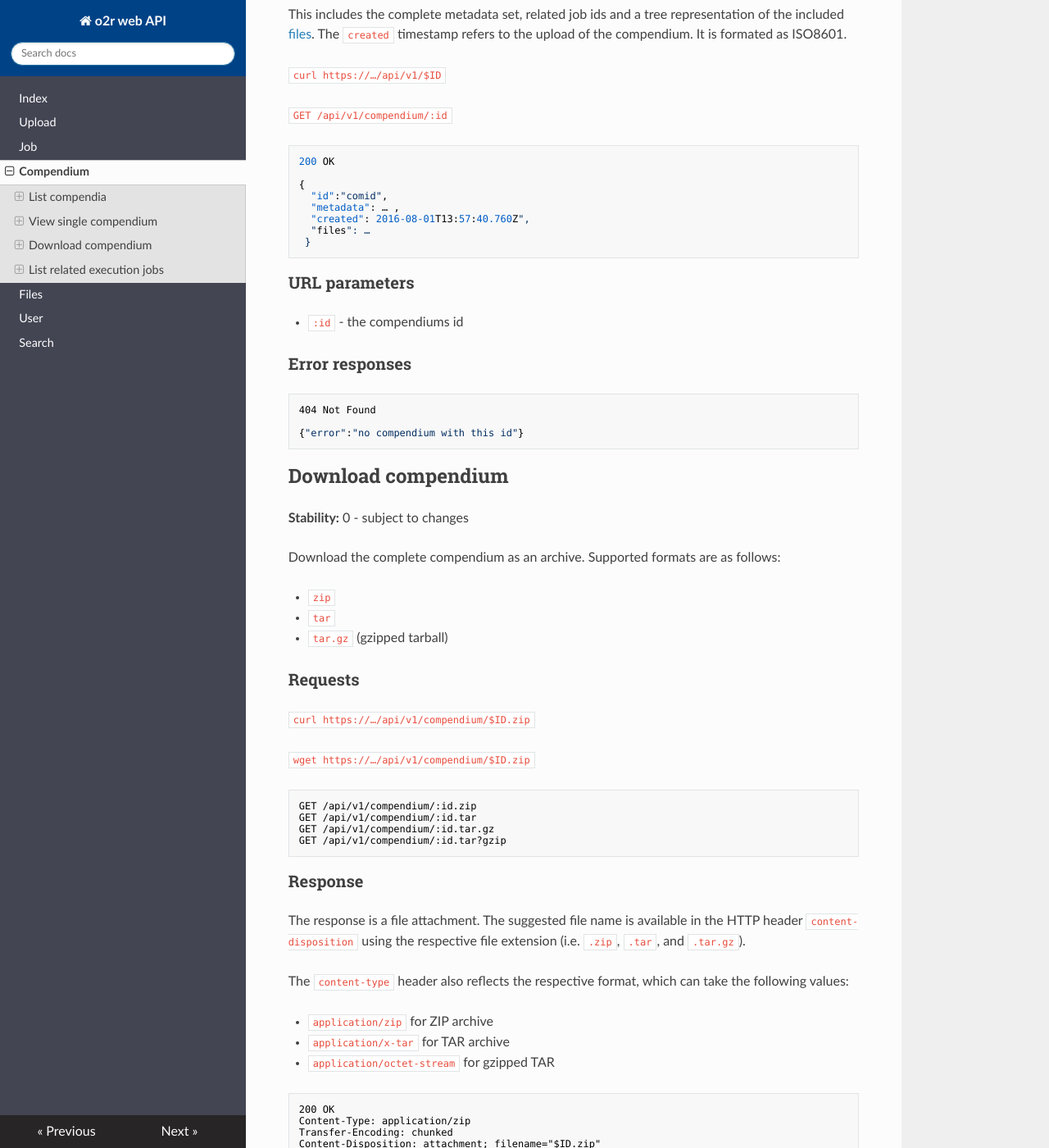
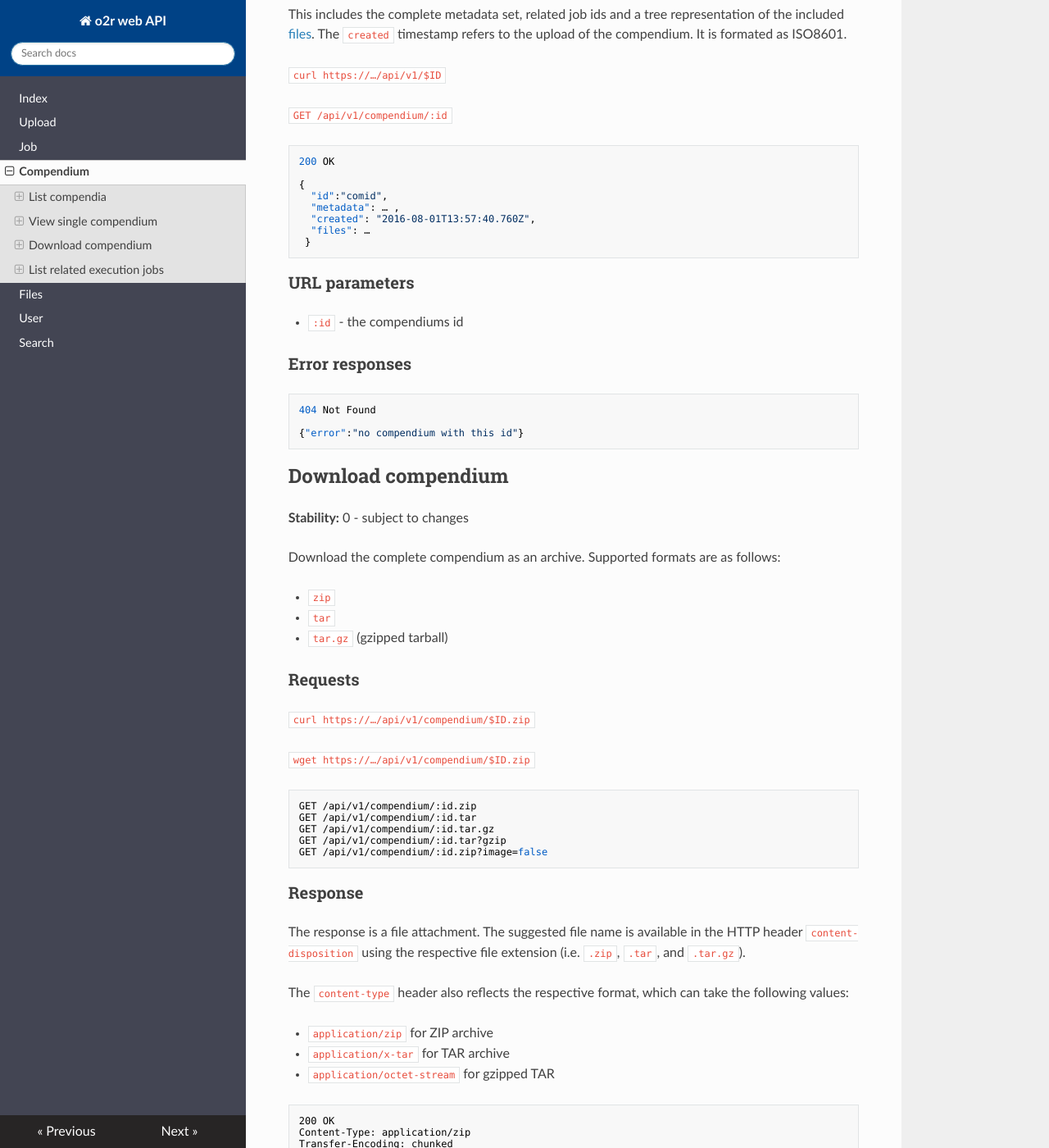
Before and after one commit to o2r-project/api, an MkDocs documentation site: the page built from docs/compendium.md, in a window 1280 px wide and 1400 px high, scrolled down 1374 px. Shown: the whole window at 82% size. Built offline with MkDocs 1.6.1, drawn with Linux system fonts in a browser that asks for light colours; nearby versions of some CDN libraries; old or Windows-style settings are respelled for this version of MkDocs; some of the changed text lies outside the part shown.

Commit message:
add image request paramter for compendium download

````diff
--- a/docs/compendium.md
+++ b/docs/compendium.md
@@ -73,7 +73,7 @@ This includes the complete metadata set, related job ids and a tree representati
 {
   "id":"comid",
   "metadata": … ,
-  "created": 2016-08-01T13:57:40.760Z",
+  "created": "2016-08-01T13:57:40.760Z",
   "files": …
  }
 ```
@@ -84,7 +84,7 @@ This includes the complete metadata set, related job ids and a tree representati
 
 ### Error responses
 
-```
+```json
 404 Not Found
 
 {"error":"no compendium with this id"}
@@ -106,11 +106,12 @@ Download the complete compendium as an archive. Supported formats are as follows
 
 `wget https://…/api/v1/compendium/$ID.zip`
 
-```
+```bash
 GET /api/v1/compendium/:id.zip
 GET /api/v1/compendium/:id.tar
 GET /api/v1/compendium/:id.tar.gz
 GET /api/v1/compendium/:id.tar?gzip
+GET /api/v1/compendium/:id.zip?image=false
 ```
 
 ### Response
@@ -146,10 +147,11 @@ Created by o2r [https://…/api/v1/compendium/CXE1c.zip]
 ### URL query parameters
 
 - `gzip` - _only for .tar endpoint_ - compress tarball with gzip
+- `image=true` or `image=false` - include tarball of Docker image in the archive, default is `true`
 
 ### Error responses
 
-```
+```bash
 404 Not Found
 
 {"error":"no compendium with this id"}
````
